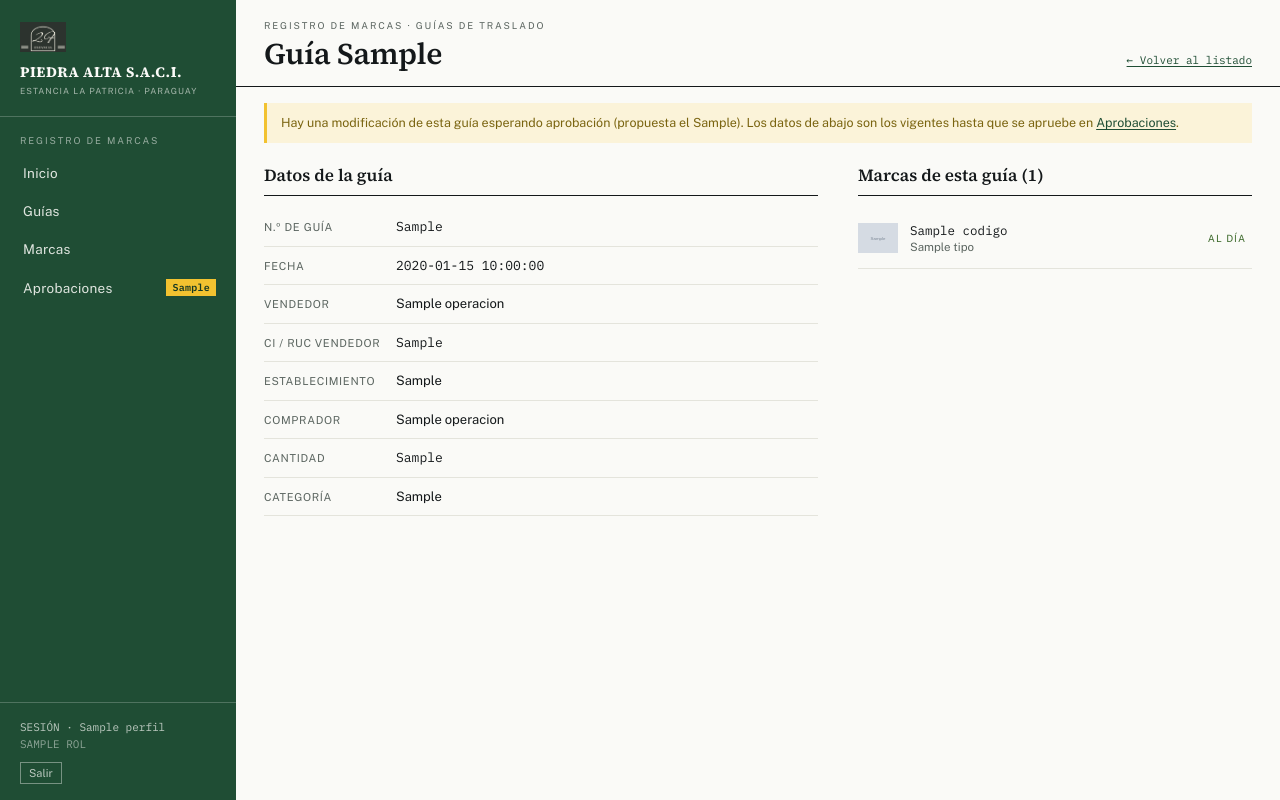
After one commit to RoqueLuis07/piedra_alta_saci, a Flask app: template marcas/servidor/templates/guia_detalle.html in a window 1280 px wide. The commit adds this page. Run offline with Flask 3, Linux system fonts and the light colour scheme; the template is opened without the code that fills it: most values are stand-ins (such as "Sample title", 1, 10 or a date in 2020); grey boxes marked "Sample" are stand-in pictures.

Commit message:
Agregar edición completa de guías y marcas, con paginación real
- Nueva sección "Guías": listado paginado (40 por página) de todos los
  formularios de origen cargados, con detalle y edición completa de
  cada uno (vendedor, comprador, animales, guía, revisión).
- La sección "Marcas" (antes "Buscar marcas") ahora pagina el listado
  completo en vez de cortar en 50 sin aviso, y la ficha de cada marca
  suma edición de código, descripción, estado, observaciones, y
  reemplazo de las imágenes PNG/SVG.
- Operador edita directo (tiene UPDATE por RLS); Administrador propone
  el cambio y queda pendiente de aprobación, igual que ya pasaba con
  cambios manuales -- ahora también cubre imágenes, para lo cual se
  amplió el allowlist de columnas en resolver_cambio_pendiente()
  (migración permitir_imagenes_en_cambios_pendientes) para incluir
  archivo_png/archivo_svg.
- Aprobaciones ahora muestra miniaturas antes/después cuando el cambio
  propuesto es una imagen, en vez de solo el nombre de archivo.
- Una imagen nueva sube siempre con nombre único (no pisa la anterior),
  así una propuesta de Administrador no pierde la imagen vigente si
  se rechaza.

```diff
--- a/marcas/servidor/app.py
+++ b/marcas/servidor/app.py
@@ -21,11 +21,20 @@ from marcas.servidor.auth import (
     requiere_sesion,
 )
 from marcas.servidor.consultas import (
+    CAMPOS_MARCA_EDITABLES,
+    CAMPOS_OPERACION_EDITABLES,
+    POR_PAGINA_MARCAS,
     buscar_marcas,
+    cambio_pendiente_de,
     cambios_pendientes_detalle,
     estadisticas,
     ficha_marca,
+    listar_operaciones_paginado,
     marcas_a_revisar,
+    marcas_de_operacion,
+    obtener_operacion_por_id,
+    proponer_cambio,
+    subir_imagen_marca,
     ultimos_asientos,
     url_imagen,
 )
@@ -152,24 +161,140 @@ def crear_app() -> Flask:
     def buscar():
         cliente = cliente_actual()
         texto = request.args.get("q") or None
-        resultados, total = buscar_marcas(cliente, texto)
+        pagina = max(1, request.args.get("pagina", 1, type=int))
+        resultados, total = buscar_marcas(cliente, texto, pagina=pagina)
         for fila in resultados:
             fila["imagen_url"] = url_imagen(cliente, fila.get("archivo_png"))
         codigo_visto = request.args.get("ver")
         ficha = ficha_marca(cliente, codigo_visto) if codigo_visto else None
+        cambio_pendiente = None
         if ficha:
             ficha["marca"]["imagen_url"] = url_imagen(cliente, ficha["marca"].get("archivo_png"))
             for acompanante in ficha["acompanantes"]:
                 acompanante["imagen_url"] = url_imagen(cliente, acompanante.get("archivo_png"))
+            cambio_pendiente = cambio_pendiente_de(cliente, "marcas", ficha["marca"]["id"])
         return render_template(
             "buscar.html",
             activo="buscar",
             resultados=resultados,
             total=total,
+            pagina=pagina,
+            por_pagina=POR_PAGINA_MARCAS,
             texto=texto or "",
             ficha=ficha,
+            cambio_pendiente=cambio_pendiente,
             perfil=perfil_actual(),
         )
+
+    @app.post("/marcas/<int:marca_id>")
+    @requiere_sesion
+    @requiere_rol("administrador", "operador")
+    def editar_marca(marca_id: int):
+        cliente = cliente_actual()
+        perfil = perfil_actual()
+        actual = cliente.table("marcas").select("*").eq("id", marca_id).maybe_single().execute()
+        marca_actual = actual.data if actual else None
+        if not marca_actual:
+            return "Marca no encontrada", 404
+
+        cambios: dict = {}
+        for campo in CAMPOS_MARCA_EDITABLES:
+            if campo in ("archivo_png", "archivo_svg"):
+                continue
+            if campo in request.form:
+                valor = request.form.get(campo, "").strip() or None
+                if campo == "codigo" and not valor:
+                    continue  # el código no puede quedar vacío
+                if valor != marca_actual.get(campo):
+                    cambios[campo] = valor
+
+        for campo, extension in (("nuevo_png", "png"), ("nuevo_svg", "svg")):
+            archivo = request.files.get(campo)
+            if archivo and archivo.filename:
+                nombre = subir_imagen_marca(cliente, marca_actual["codigo"], archivo.read(), extension)
+                cambios[f"archivo_{extension}"] = nombre
+
+        codigo_para_volver = marca_actual["codigo"]
+        if cambios:
+            try:
+                if perfil["rol"] == "operador":
+                    cliente.table("marcas").update(cambios).eq("id", marca_id).execute()
+                    codigo_para_volver = cambios.get("codigo", codigo_para_volver)
+                else:  # administrador -- pasa por modificación supervisada
+                    valores_anteriores = {k: marca_actual.get(k) for k in cambios}
+                    proponer_cambio(cliente, "marcas", marca_id, cambios, valores_anteriores, perfil["id"])
+            except Exception as exc:
+                return f"No se pudo guardar el cambio: {exc}", 400
+        return redirect(url_for("buscar", ver=codigo_para_volver))
+
+    @app.get("/guias")
+    @requiere_sesion
+    def guias():
+        cliente = cliente_actual()
+        pagina = max(1, request.args.get("pagina", 1, type=int))
+        operaciones, total = listar_operaciones_paginado(cliente, pagina=pagina)
+        return render_template(
+            "guias.html",
+            activo="guias",
+            operaciones=operaciones,
+            pagina=pagina,
+            total=total,
+            perfil=perfil_actual(),
+        )
+
+    @app.get("/guias/<int:operacion_id>")
+    @requiere_sesion
+    def ver_guia(operacion_id: int):
+        cliente = cliente_actual()
+        operacion = obtener_operacion_por_id(cliente, operacion_id)
+        if not operacion:
+            return "Guía no encontrada", 404
+        marcas = marcas_de_operacion(cliente, operacion_id)
+        for m in marcas:
+            m["imagen_url"] = url_imagen(cliente, m.get("archivo_png"))
+        cambio_pendiente = cambio_pendiente_de(cliente, "operaciones", operacion_id)
+        return render_template(
+            "guia_detalle.html",
+            activo="guias",
+            operacion=operacion,
+            marcas=marcas,
+            cambio_pendiente=cambio_pendiente,
+            perfil=perfil_actual(),
+        )
+
+    @app.post("/guias/<int:operacion_id>")
+    @requiere_sesion
+    @requiere_rol("administrador", "operador")
+    def editar_guia(operacion_id: int):
+        cliente = cliente_actual()
+        perfil = perfil_actual()
+        operacion_actual = obtener_operacion_por_id(cliente, operacion_id)
+        if not operacion_actual:
+            return "Guía no encontrada", 404
+
+        cambios: dict = {}
+        for campo in CAMPOS_OPERACION_EDITABLES:
+            if campo not in request.form:
+                continue
+            valor = request.form.get(campo, "").strip() or None
+            if campo == "cantidad_animales" and valor is not None:
+                try:
+                    valor = int(valor)
+                except ValueError:
+                    continue
+            if valor != operacion_actual.get(campo):
+                cambios[campo] = valor
+
+        if cambios:
+            try:
+                if perfil["rol"] == "operador":
+                    cliente.table("operaciones").update(cambios).eq("id", operacion_id).execute()
+                else:  # administrador -- pasa por modificación supervisada
+                    valores_anteriores = {k: operacion_actual.get(k) for k in cambios}
+                    proponer_cambio(cliente, "operaciones", operacion_id, cambios, valores_anteriores, perfil["id"])
+            except Exception as exc:
+                return f"No se pudo guardar el cambio: {exc}", 400
+        return redirect(url_for("ver_guia", operacion_id=operacion_id))
 
     @app.get("/aprobaciones")
     @requiere_sesion
--- a/marcas/servidor/templates/base.html
+++ b/marcas/servidor/templates/base.html
@@ -79,6 +79,19 @@
   .campo-valor { flex: 1 1 auto; min-width: 0; font-size: 13px; line-height: 1.5; }
 
   input[type=text], input[type=search] { border: 1px solid var(--texto); background: var(--superficie); padding: 9px 10px; font-size: 13.5px; font-family: 'IBM Plex Mono', monospace; }
+  textarea, select, input[type=number], input[type=email] { border: 1px solid var(--texto); background: var(--superficie); padding: 9px 10px; font-size: 13.5px; font-family: 'Public Sans', sans-serif; }
+
+  .campo-edicion { margin-bottom: 14px; }
+  .campo-edicion label { display: block; font-size: 10.5px; letter-spacing: 0.1em; color: var(--texto-secundario); text-transform: uppercase; margin-bottom: 5px; }
+  .campo-edicion input, .campo-edicion select, .campo-edicion textarea { width: 100%; }
+
+  .paginado { display: flex; align-items: center; justify-content: space-between; gap: 16px; padding: 16px 28px; border-top: 1px solid var(--borde-suave); flex-wrap: wrap; }
+  .paginado .mono { font-size: 11px; color: var(--texto-secundario); }
+  .paginado .enlaces { display: flex; gap: 8px; }
+  .paginado a.boton, .paginado span.boton-inactivo { padding: 7px 14px; font-size: 12px; min-height: auto; }
+  .boton-inactivo { border: 1px solid var(--borde-suave); color: var(--borde-suave); padding: 7px 14px; font-size: 12px; display: inline-block; }
+
+  .aviso-pendiente { border-left: 3px solid var(--dorado); background: #FBF3D9; color: #7A6410; font-size: 12.5px; line-height: 1.6; padding: 10px 14px; margin: 16px 0; }
 
   @media (max-width: 760px) {
     .shell { flex-direction: column; }
@@ -103,7 +116,8 @@
     <div class="nav-seccion">REGISTRO DE MARCAS</div>
     <div>
       <a class="nav-item {{ 'activo' if activo == 'inicio' }}" href="{{ url_for('inicio') }}">Inicio</a>
-      <a class="nav-item {{ 'activo' if activo == 'buscar' }}" href="{{ url_for('buscar') }}">Buscar marcas</a>
+      <a class="nav-item {{ 'activo' if activo == 'guias' }}" href="{{ url_for('guias') }}">Guías</a>
+      <a class="nav-item {{ 'activo' if activo == 'buscar' }}" href="{{ url_for('buscar') }}">Marcas</a>
       <a class="nav-item {{ 'activo' if activo == 'aprobaciones' }}" href="{{ url_for('aprobaciones') }}" style="display: flex; align-items: center; justify-content: space-between;">
         <span>Aprobaciones</span>
         {% if pendientes_nav %}<span class="mono" style="background: var(--dorado); color: var(--verde-mas-oscuro, #163823); font-size: 10px; font-weight: 700; padding: 1px 6px; line-height: 1.5;">{{ pendientes_nav }}</span>{% endif %}
--- /dev/null
+++ b/marcas/servidor/templates/guia_detalle.html
@@ -0,0 +1,87 @@
+{% extends "base.html" %}
+{% block titulo %}Guía {{ operacion.numero_guia or operacion.id }}{% endblock %}
+{% block migaja %}REGISTRO DE MARCAS · GUÍAS DE TRASLADO{% endblock %}
+{% block titulo_pagina %}Guía {{ operacion.numero_guia or ('#' ~ operacion.id) }}{% endblock %}
+{% block meta_encabezado %}<a href="{{ url_for('guias') }}">&larr; Volver al listado</a>{% endblock %}
+
+{% block contenido %}
+<div class="contenido">
+  {% if cambio_pendiente %}
+  <div class="aviso-pendiente">
+    Hay una modificación de esta guía esperando aprobación (propuesta el {{ cambio_pendiente.propuesto_en }}).
+    Los datos de abajo son los vigentes hasta que se apruebe en <a href="{{ url_for('aprobaciones') }}">Aprobaciones</a>.
+  </div>
+  {% endif %}
+
+  <div style="display: flex; gap: 40px; flex-wrap: wrap; margin-top: 20px;" class="buscar-cols">
+    <div style="flex: 1 1 480px; min-width: 0;">
+      {% if perfil.rol in ('operador', 'administrador') %}
+      <form method="post" action="{{ url_for('editar_guia', operacion_id=operacion.id) }}">
+        <h2 class="subtitulo">Datos de la guía</h2>
+        <div style="display: flex; gap: 16px; flex-wrap: wrap;">
+          <div class="campo-edicion" style="flex: 1 1 160px;"><label>N.º de guía</label><input type="text" name="numero_guia" value="{{ operacion.numero_guia or '' }}"></div>
+          <div class="campo-edicion" style="flex: 1 1 160px;"><label>Fecha</label><input type="text" name="fecha" value="{{ operacion.fecha or '' }}"></div>
+          <div class="campo-edicion" style="flex: 1 1 160px;"><label>Tipo de formulario</label><input type="text" name="tipo_formulario" value="{{ operacion.tipo_formulario or '' }}"></div>
+        </div>
+
+        <h2 class="subtitulo" style="margin-top: 24px;">Vendedor</h2>
+        <div style="display: flex; gap: 16px; flex-wrap: wrap;">
+          <div class="campo-edicion" style="flex: 1 1 240px;"><label>Nombre</label><input type="text" name="vendedor_nombre" value="{{ operacion.vendedor_nombre or '' }}"></div>
+          <div class="campo-edicion" style="flex: 1 1 160px;"><label>CI / RUC</label><input type="text" name="vendedor_documento" value="{{ operacion.vendedor_documento or '' }}"></div>
+          <div class="campo-edicion" style="flex: 1 1 240px;"><label>Establecimiento</label><input type="text" name="vendedor_establecimiento" value="{{ operacion.vendedor_establecimiento or '' }}"></div>
+          <div class="campo-edicion" style="flex: 1 1 160px;"><label>Código de establecimiento</label><input type="text" name="vendedor_establecimiento_codigo" value="{{ operacion.vendedor_establecimiento_codigo or '' }}"></div>
+        </div>
+
+        <h2 class="subtitulo" style="margin-top: 24px;">Comprador</h2>
+        <div style="display: flex; gap: 16px; flex-wrap: wrap;">
+          <div class="campo-edicion" style="flex: 1 1 240px;"><label>Nombre</label><input type="text" name="comprador_nombre" value="{{ operacion.comprador_nombre or '' }}"></div>
+          <div class="campo-edicion" style="flex: 1 1 160px;"><label>CI / RUC</label><input type="text" name="comprador_documento" value="{{ operacion.comprador_documento or '' }}"></div>
+        </div>
+
+        <h2 class="subtitulo" style="margin-top: 24px;">Animales</h2>
+        <div style="display: flex; gap: 16px; flex-wrap: wrap;">
+          <div class="campo-edicion" style="flex: 1 1 140px;"><label>Cantidad</label><input type="number" name="cantidad_animales" value="{{ operacion.cantidad_animales if operacion.cantidad_animales is not none else '' }}"></div>
+          <div class="campo-edicion" style="flex: 1 1 200px;"><label>Categoría</label><input type="text" name="categoria_animales" value="{{ operacion.categoria_animales or '' }}"></div>
+          <div class="campo-edicion" style="flex: 1 1 200px;"><label>Categoría (original del formulario)</label><input type="text" name="categoria_animales_original" value="{{ operacion.categoria_animales_original or '' }}"></div>
+        </div>
+
+        <h2 class="subtitulo" style="margin-top: 24px;">Revisión</h2>
+        <div class="campo-edicion"><label>Notas de revisar (vacío si está todo bien)</label><textarea name="revisar" rows="2">{{ operacion.revisar or '' }}</textarea></div>
+
+        <button type="submit" class="boton boton-primario" style="margin-top: 8px;">Guardar cambios</button>
+        {% if perfil.rol == 'administrador' %}
+        <p class="sub" style="margin-top: 10px;">Como Administrador, esto queda propuesto y necesita que otra persona lo apruebe en Aprobaciones antes de aplicarse.</p>
+        {% endif %}
+      </form>
+      {% else %}
+      <h2 class="subtitulo">Datos de la guía</h2>
+      <div class="campo-fila"><div class="campo-etiqueta">N.º de guía</div><div class="campo-valor mono">{{ operacion.numero_guia or '—' }}</div></div>
+      <div class="campo-fila"><div class="campo-etiqueta">Fecha</div><div class="campo-valor mono">{{ operacion.fecha or '—' }}</div></div>
+      <div class="campo-fila"><div class="campo-etiqueta">Vendedor</div><div class="campo-valor">{{ operacion.vendedor_nombre or '—' }}</div></div>
+      <div class="campo-fila"><div class="campo-etiqueta">CI / RUC vendedor</div><div class="campo-valor mono">{{ operacion.vendedor_documento or '—' }}</div></div>
+      <div class="campo-fila"><div class="campo-etiqueta">Establecimiento</div><div class="campo-valor">{{ operacion.vendedor_establecimiento or '—' }}</div></div>
+      <div class="campo-fila"><div class="campo-etiqueta">Comprador</div><div class="campo-valor">{{ operacion.comprador_nombre or '—' }}</div></div>
+      <div class="campo-fila"><div class="campo-etiqueta">Cantidad</div><div class="campo-valor mono">{{ operacion.cantidad_animales if operacion.cantidad_animales is not none else '—' }}</div></div>
+      <div class="campo-fila"><div class="campo-etiqueta">Categoría</div><div class="campo-valor">{{ operacion.categoria_animales or '—' }}</div></div>
+      {% endif %}
+    </div>
+
+    <aside style="flex: 1 1 320px; min-width: 0; max-width: 400px;">
+      <h2 class="subtitulo">Marcas de esta guía ({{ marcas|length }})</h2>
+      {% for m in marcas %}
+      <a href="{{ url_for('buscar', ver=m.codigo) }}" style="display: flex; gap: 12px; align-items: center; padding: 10px 0; border-bottom: 1px solid var(--borde-fina); text-decoration: none; color: inherit;">
+        {% if m.imagen_url %}<img src="{{ m.imagen_url }}" alt="{{ m.codigo }}" width="40" height="40" style="object-fit: contain; flex-shrink: 0;">
+        {% else %}<span class="sub" style="width: 40px; text-align: center; flex-shrink: 0;">—</span>{% endif %}
+        <div style="min-width: 0;">
+          <div class="mono" style="font-size: 12.5px;">{{ m.codigo }}</div>
+          <div class="sub">{{ m.tipo|capitalize if m.tipo else '' }}</div>
+        </div>
+        <span class="estado estado-{{ m.estado }}" style="margin-left: auto;">{{ {'activa': 'Al día', 'revisar': 'Revisar', 'baja': 'De baja'}.get(m.estado, m.estado) }}</span>
+      </a>
+      {% else %}
+      <p class="sub">Esta guía no tiene marcas asociadas.</p>
+      {% endfor %}
+    </aside>
+  </div>
+</div>
+{% endblock %}
```
Also changed, not shown: marcas/servidor/consultas.py (+104 -4 lines), marcas/servidor/templates/aprobaciones.html (+17 -0 lines), marcas/servidor/templates/buscar.html (+50 -3 lines), marcas/servidor/templates/guias.html (added, +60 -0 lines).
